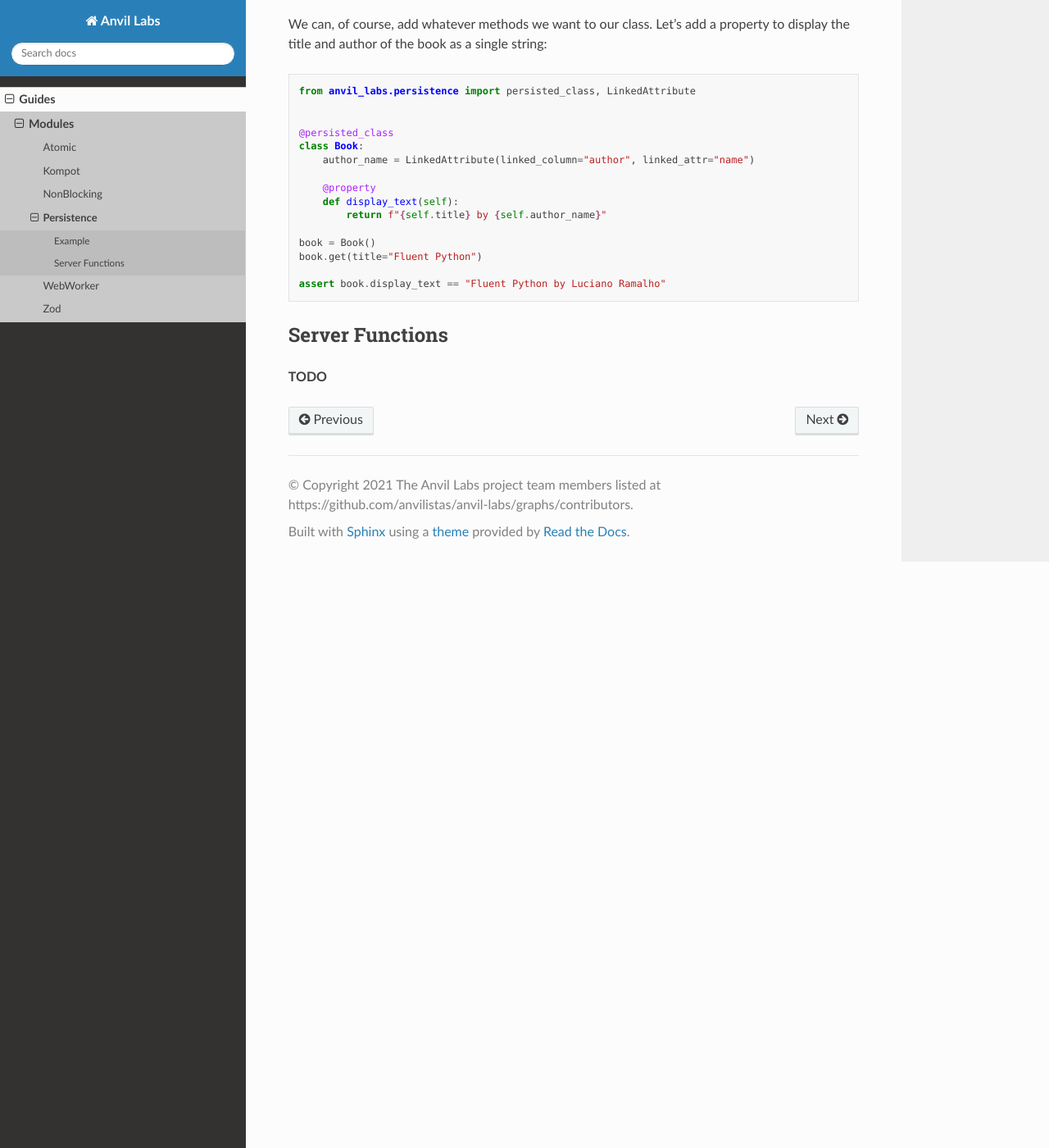
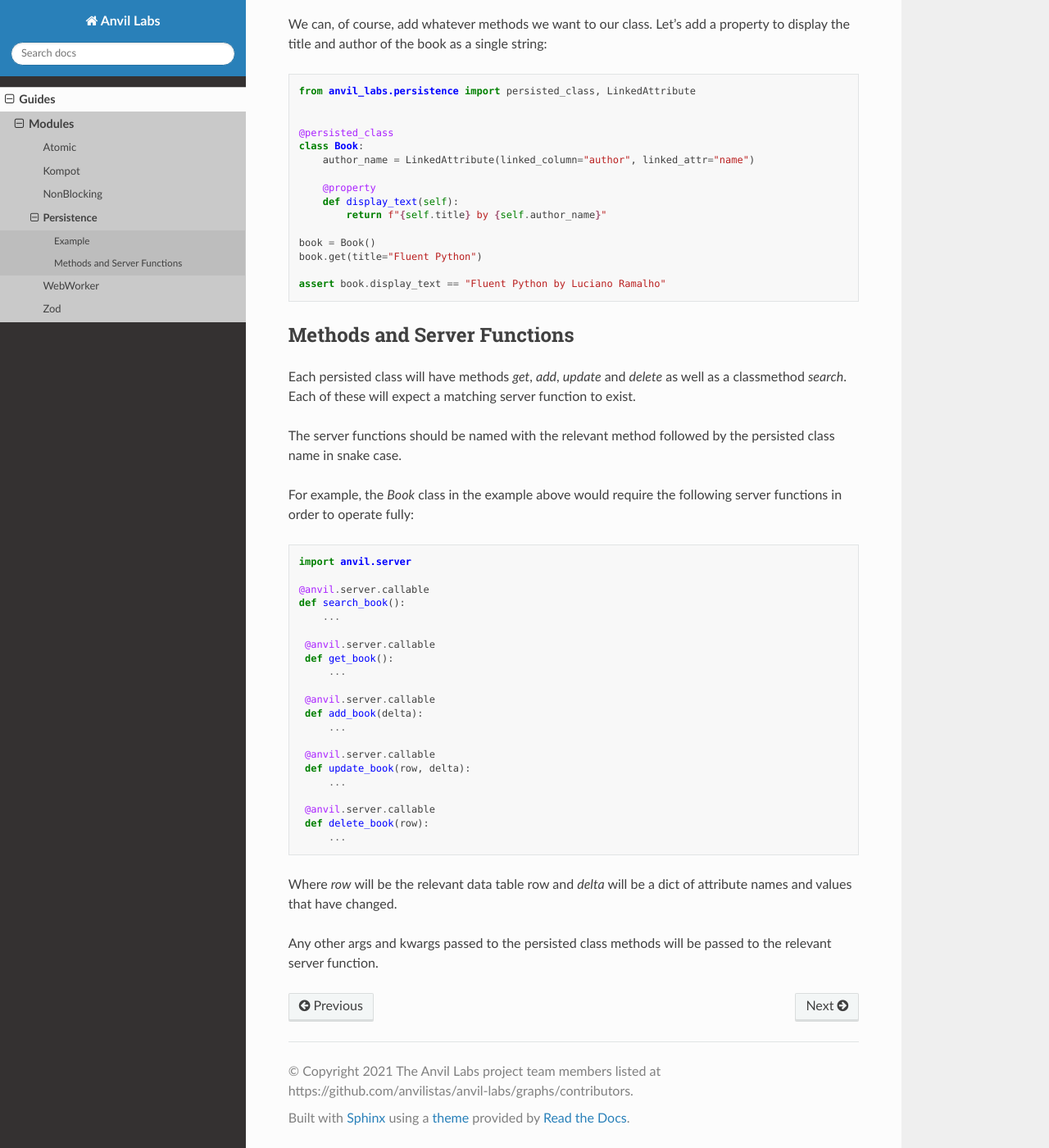
Before and after one commit to anvilistas/anvil-labs, a Sphinx documentation site: the page built from docs/guides/modules/persistence.rst, in a window 1280 px wide and 1400 px high, scrolled down 1946 px. Shown: the whole window at 82% size. Built offline with Sphinx 7.4.7 and the Read the Docs theme 2.0.0, drawn with Linux system fonts in a browser that asks for light colours.

Commit message:
Add further docs content

```diff
--- a/docs/guides/modules/persistence.rst
+++ b/docs/guides/modules/persistence.rst
@@ -131,7 +131,43 @@ display the title and author of the book as a single string:
    assert book.display_text == "Fluent Python by Luciano Ramalho"
 
 
-Server Functions
-----------------
+Methods and Server Functions
+----------------------------
+Each persisted class will have methods `get`, `add`, `update` and `delete` as well as
+a classmethod `search`. Each of these will expect a matching server function to exist.
 
-**TODO**
+The server functions should be named with the relevant method followed by the persisted
+class name in snake case.
+
+For example, the `Book` class in the example above would require the following server
+functions in order to operate fully:
+
+.. code-block:: python
+
+   import anvil.server
+
+   @anvil.server.callable
+   def search_book():
+       ...
+
+    @anvil.server.callable
+    def get_book():
+        ...
+
+    @anvil.server.callable
+    def add_book(delta):
+        ...
+
+    @anvil.server.callable
+    def update_book(row, delta):
+        ...
+
+    @anvil.server.callable
+    def delete_book(row):
+        ...
+
+Where `row` will be the relevant data table row and `delta` will be a dict of attribute
+names and values that have changed.
+
+Any other args and kwargs passed to the persisted class methods will be passed to the
+relevant server function.
```
